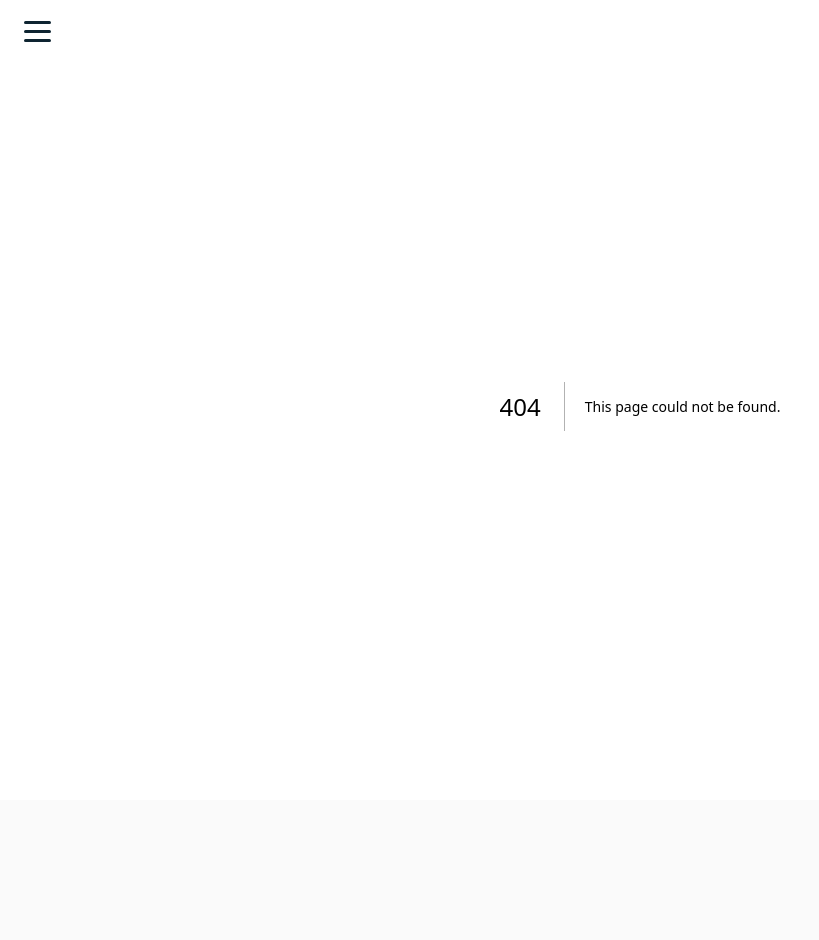
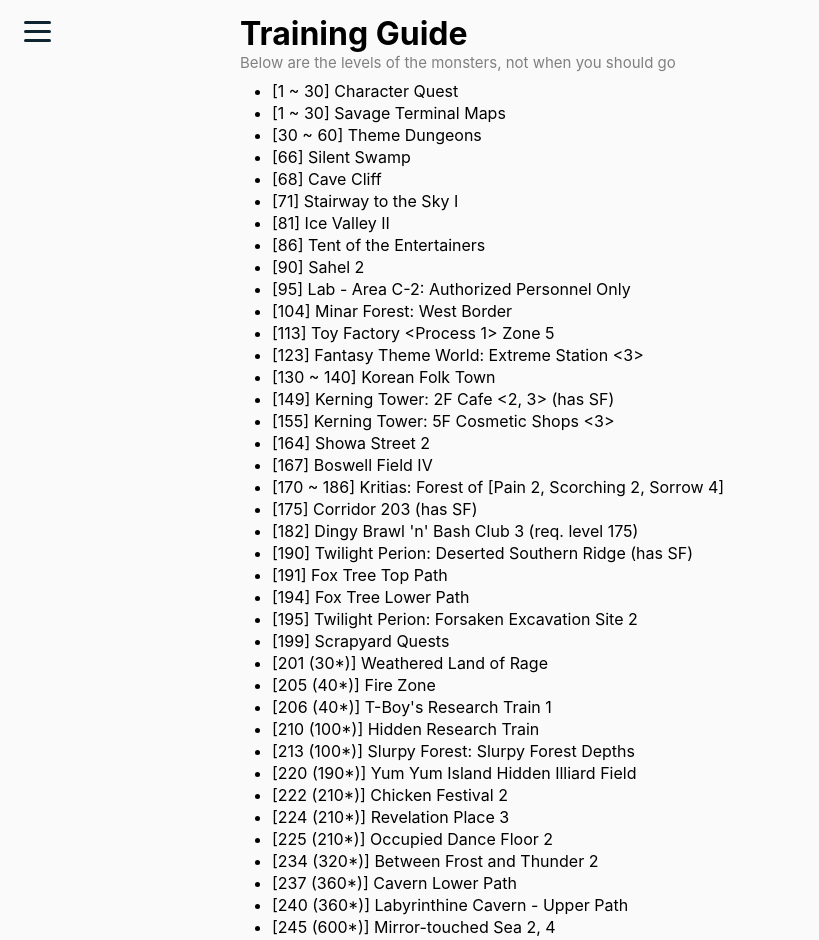
Before and after one commit to eryuelle/eryuelle.github.io, a Next.js app: page /training in a window 1280 px wide. Before the commit this address had no page. Shown: the top 940 px of the page, without its empty margins (0-819 px from the left). Before the commit the page ends 806 px from the top, so only its background shows below. Built offline with nearby package versions, Linux system fonts and the light colour scheme.

Commit message:
Training done

```diff
--- a/pages/_app.css
+++ b/pages/_app.css
@@ -12,12 +12,12 @@ h1, h2, h3 {
   margin: 0px;
 }
 
-ol {
+ol, ul {
   margin: 8px 0px;
   padding: 0px 32px;
 }
 
-ol ol {
+ol ol, ul ol {
   margin: 0px;
 }
 
@@ -146,3 +146,8 @@ li {
   width: 40px;
   border-radius: 5px;
 }
+
+.flavortext {
+  color: gray;
+  font-size: 15px;
+}
--- a/pages/_app.tsx
+++ b/pages/_app.tsx
@@ -33,6 +33,8 @@ export default function App({ Component, pageProps }: AppProps) {
             <li><a className="menu-item" href="/">Dailies</a></li>
             <li><a className="menu-item" href="/weeklies">Weeklies</a></li>
             <li><a className="menu-item" href="/bosses">Bosses</a></li>
+            <li><a className="menu-item" href="/training">Training</a></li>
+            <li><a className="menu-item" href="/gear">Gear Progression</a></li>
             <li><a className="menu-item" href="/checklists">Checklists</a></li>
           </div>
         </div>
--- /dev/null
+++ b/pages/training.tsx
@@ -0,0 +1,54 @@
+export default function Index() {
+  return (
+    <>
+      <h1>Training Guide</h1>
+      <div className="flavortext">Below are the levels of the monsters, not when you should go</div>
+      <ul>
+        <li>[1 ~ 30] Character Quest</li>
+        <li>[1 ~ 30] Savage Terminal Maps</li>
+        <li>[30 ~ 60] Theme Dungeons</li>
+        <li>[66] Silent Swamp</li>
+        <li>[68] Cave Cliff</li>
+        <li>[71] Stairway to the Sky I</li>
+        <li>[81] Ice Valley II</li>
+        <li>[86] Tent of the Entertainers</li>
+        <li>[90] Sahel 2</li>
+        <li>[95] Lab - Area C-2: Authorized Personnel Only</li>
+        <li>[104] Minar Forest: West Border</li>
+        <li>[113] Toy Factory {"<Process 1>"} Zone 5</li>
+        <li>[123] Fantasy Theme World: Extreme Station {"<3>"}</li>
+        <li>[130 ~ 140] Korean Folk Town</li>
+        <li>[149] Kerning Tower: 2F Cafe {"<2, 3>"} (has SF)</li>
+        <li>[155] Kerning Tower: 5F Cosmetic Shops {"<3>"}</li>
+        <li>[164] Showa Street 2</li>
+        <li>[167] Boswell Field IV</li>
+        <li>[170 ~ 186] Kritias: Forest of [Pain 2, Scorching 2, Sorrow 4]</li>
+        <li>[175] Corridor 203 (has SF)</li>
+        <li>[182] Dingy Brawl 'n' Bash Club 3 (req. level 175)</li>
+        <li>[190] Twilight Perion: Deserted Southern Ridge (has SF)</li>
+        <li>[191] Fox Tree Top Path</li>
+        <li>[194] Fox Tree Lower Path</li>
+        <li>[195] Twilight Perion: Forsaken Excavation Site 2</li>
+        <li>[199] Scrapyard Quests</li>
+        <li>[201 (30*)] Weathered Land of Rage</li>
+        <li>[205 (40*)] Fire Zone</li>
+        <li>[206 (40*)] T-Boy's Research Train 1</li>
+        <li>[210 (100*)] Hidden Research Train</li>
+        <li>[213 (100*)] Slurpy Forest: Slurpy Forest Depths</li>
+        <li>[220 (190*)] Yum Yum Island Hidden Illiard Field</li>
+        <li>[222 (210*)] Chicken Festival 2</li>
+        <li>[224 (210*)] Revelation Place 3</li>
+        <li>[225 (210*)] Occupied Dance Floor 2</li>
+        <li>[234 (320*)] Between Frost and Thunder 2</li>
+        <li>[237 (360*)] Cavern Lower Path</li>
+        <li>[240 (360*)] Labyrinthine Cavern - Upper Path</li>
+        <li>[245 (600*)] Mirror-touched Sea 2, 4</li>
+        <li>[247 (600*)] Mirror-touched Sea 7</li>
+        <li>[251 (670*)] Star-Swallowing Sea 1, 4</li>
+        <li>[251 (670*)] Last Horizon 2</li>
+        <li>[254 (730*)] Void Current 3</li>
+        <li>[263 (880*)] End of the World 1-4, 1-5, 1-7</li>
+      </ul>
+    </>
+  )
+}
--- a/src/config/bosses.tsx
+++ b/src/config/bosses.tsx
@@ -169,4 +169,5 @@ export const BOSSES_ORDER = [
   "Normal Cygnus",
   "Chaos Pink Bean",
   "Hard Hilla",
+  "Hard Von Leon",
 ];
```
Also changed, not shown: pages/gear.tsx (added, +10 -0 lines), 7 other files (tests, documents, lock files or other folders).
